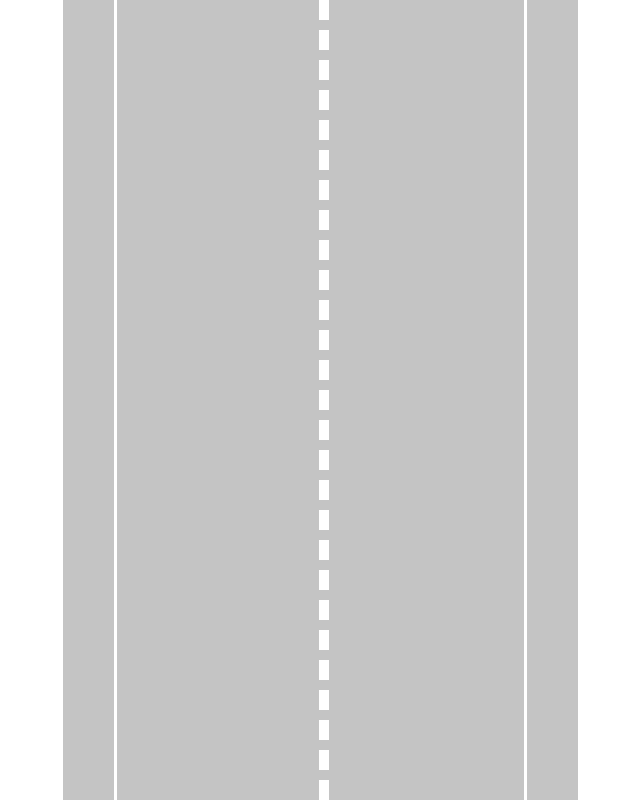
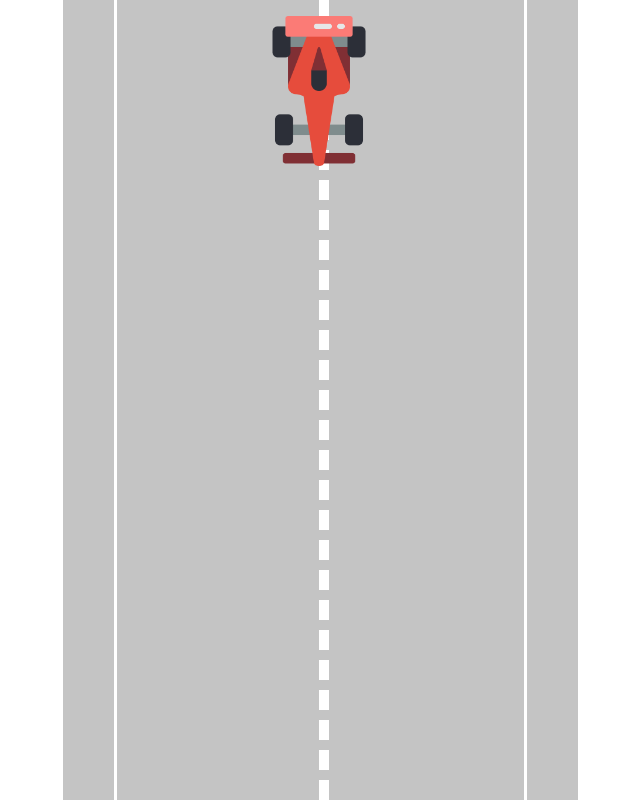
Before and after one commit to Elderpunk/Control_formula_1, a plain HTML site: page index.html in a window 1280 px wide. Shown: the whole page, without its empty margins (321-961 px from the left). Drawn offline with Linux system fonts and the light colour scheme.

Commit message:
añadido coche

```diff
--- a/css/index.css
+++ b/css/index.css
@@ -3,6 +3,9 @@
     width: 100%;
     display: grid;
     grid-template-columns:30% 0.5fr 2fr 2fr 0.5fr 30% ;
+    grid-template-rows:30% 70%;
+    position: absolute;
+
 }
 
 /* Carretera */
@@ -33,3 +36,10 @@
     border-left: 3px white solid;
     background-color:#C4C4C4;
 }
+/* Coche */
+.imagen{
+    display:flex;
+    justify-content: center;
+    align-items: center;
+    position: relative;
+}
--- a/index.html
+++ b/index.html
@@ -38,8 +38,12 @@
     <div class="carrilleft"></div>
     <div class="carrilright"></div>
     <div class="arcenright"></div>
-    <figure></figure>
 </main>
+<section class="imagen">
+    <figure class="imagencoche">
+        <img src="img/racing-car.png" alt="Coche de formula 1 rojo" width="150px" height="150px">
+    </figure>
+</section>
 </body>
     <!-- Footer (final de la página, zona inferior) -->
 
```
